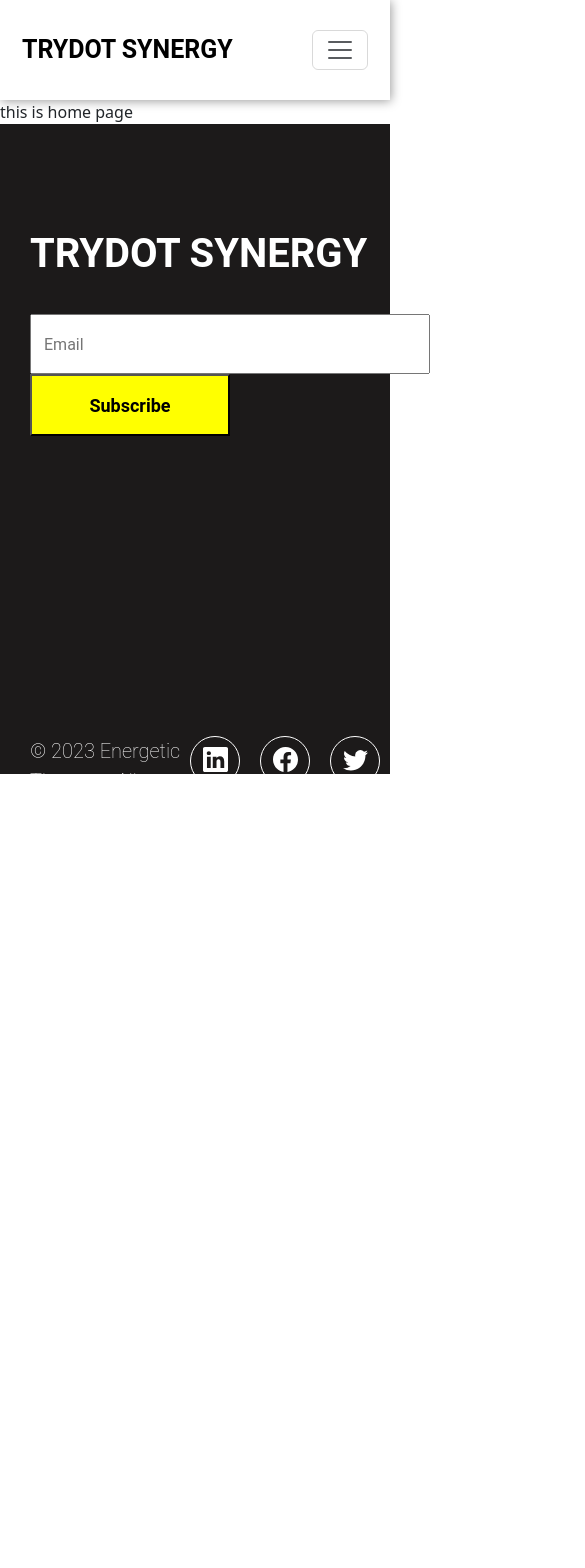
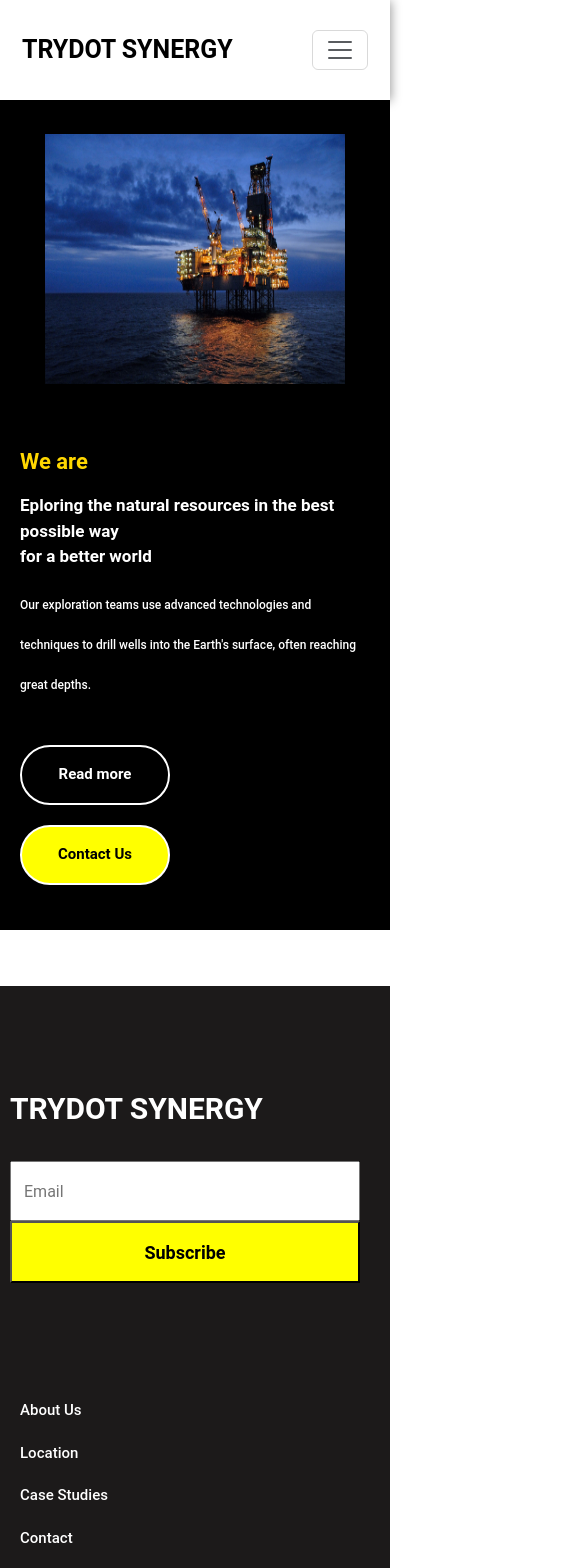
Before and after one commit to Anny85-code/trydot, a Next.js app: page / in a window 390 px wide. Shown: the top 1568 px of the page, 585 px wide, since content can reach past the window. Before the commit the page ends 844 px from the top, so only its background shows below. Built offline with nearby package versions, Linux system fonts and the light colour scheme.

Commit message:
:pencil2: Footer
Update footer for mobile

```diff
--- a/src/components/footer/Footer.module.scss
+++ b/src/components/footer/Footer.module.scss
@@ -4,6 +4,10 @@
   color: #fff;
   padding: 100px 30px;
   font-family: 'Roboto', sans-serif;
+
+  @media (max-width: 768px) {
+    height: 1450px;
+  }
 
   ul {
     list-style-type: none;
@@ -15,6 +19,10 @@
   display: flex;
   justify-content: space-between;
 
+  @media (max-width: 768px) {
+    flex-direction: column;
+  }
+
   ul:nth-child(1) {
     li {
       margin: 30px 0;
@@ -24,6 +32,11 @@
       font-weight: bolder;
       margin: 0;
       padding: 0;
+
+      @media (max-width: 768px) {
+        font-size: 30px;
+        margin-left: -20px;
+      }
     }
   }
 }
@@ -31,6 +44,10 @@
 .footer_inner2_cont {
   display: flex;
   justify-content: space-between;
+
+  @media (max-width: 768px) {
+    flex-direction: column;
+  }
 }
 
 .media_icon_cont {
@@ -57,6 +74,11 @@
     &::placeholder {
       padding: 0 10px;
     }
+
+    @media (max-width: 768px) {
+      width: 350px;
+      margin-left: -20px;
+    }
   }
 
   button {
@@ -66,17 +88,27 @@
     color: #000;
     font-size: 18px;
     font-weight: 600;
+
+    @media (max-width: 768px) {
+      width: 350px;
+      margin-left: -20px;
+    }
   }
 }
 
 .footer_inner2_cont {
   margin: 150px 0 20px 0;
 
-  ul:nth-child(1){
+  ul:nth-child(1) {
     li {
       font-size: 20px;
       font-weight: 200;
     }
+  }
+
+  @media (max-width: 768px) {
+    margin: 50px 0 20px 0;
+    font-size: 15px;
   }
 }
 
@@ -87,5 +119,10 @@
     margin: 30px 0;
     font-size: 18px;
     font-weight: 500;
+
+    @media (max-width: 768px) {
+      font-size: 15px;
+      margin: 20px -10px;
+    }
   }
 }
--- /dev/null
+++ b/src/components/landingPage/LandingPage.jsx
@@ -0,0 +1,38 @@
+import React from 'react';
+import Image from 'next/image';
+import bg from '../../../public/images/oil4.jpg';
+import styles from './LandingPage.module.scss';
+
+const LandingPage = () => {
+  return (
+    <div className={styles.landing_main_cont}>
+      <div className={styles.top_div_main_cont}>
+        <ul>
+          <li>We are</li>
+          <li>
+            Eploring the natural resources in the best possible way <br /> for a
+            better world
+          </li>
+          <li>
+            Our exploration teams use advanced technologies and techniques to
+            drill wells into the Earth&apos;s surface, often reaching great
+            depths.
+          </li>
+          <li>
+            <div className={styles.landingBtn_cont}>
+              <button>Read more</button>
+              <button>Contact Us</button>
+            </div>
+          </li>
+        </ul>
+        <ul>
+          <li>
+            <Image src={bg} height={700} width={800} alt="background image" />
+          </li>
+        </ul>
+      </div>
+    </div>
+  );
+}
+
+export default LandingPage;
--- /dev/null
+++ b/src/components/landingPage/LandingPage.module.scss
@@ -0,0 +1,126 @@
+.landing_main_cont {
+  font-family: 'Roboto', sans-serif;
+}
+
+.top_div_main_cont {
+  display: flex;
+  justify-content: space-between;
+  margin: 80px 0 0 0;
+
+  @media (max-width: 768px) {
+    flex-direction: column;
+    width: 390px;
+  }
+
+  ul {
+    list-style-type: none;
+    padding: 0;
+  }
+
+  ul:nth-child(1) {
+    height: 700px;
+    padding: 150px 40px;
+    background: #000;
+
+    @media (max-width: 768px) {
+      padding: 350px 20px;
+      height: 850px;
+    }
+
+    li {
+      margin: 15px 0;
+    }
+
+    li:nth-child(1) {
+      font-size: 22px;
+      font-weight: 600;
+      color: gold;
+    }
+
+    li:nth-child(2) {
+      font-size: 32px;
+      font-weight: 700;
+      color: #fff;
+
+      @media (max-width: 768px) {
+        font-size: 17px;
+      }
+    }
+
+    li:nth-child(3) {
+      font-size: 20px;
+      font-weight: 500;
+      color: #fff;
+      line-height: 40px;
+
+      @media (max-width: 768px) {
+        font-size: 12px;
+      }
+    }
+  }
+
+  ul:nth-child(2) {
+    @media (max-width: 768px) {
+      li {
+        img {
+          height: 250px;
+          width: 300px;
+          margin: -1400px 0 0 45px;
+        }
+      }
+    }
+  }
+}
+
+.landingBtn_cont {
+  display: flex;
+  gap: 20px;
+  margin: 40px 0;
+
+  @media (max-width: 768px) {
+    flex-direction: column;
+  }
+
+  button:nth-child(1) {
+    height: 60px;
+    width: 200px;
+    border-radius: 30px;
+    padding: 5px 20px;
+    background: #000;
+    color: #fff;
+    font-size: 18px;
+    font-weight: 600;
+    border: 2px solid #fff;
+
+    @media (max-width: 768px) {
+      width: 150px;
+      font-size: 15px;
+    }
+  }
+
+  button:nth-child(1):hover {
+    background: #fff;
+    color: #000;
+  }
+
+  button:nth-child(2) {
+    height: 60px;
+    width: 200px;
+    border-radius: 30px;
+    padding: 5px 20px;
+    background: yellow;
+    color: #000;
+    font-size: 18px;
+    font-weight: 600;
+    border: 2px solid #fff;
+
+    @media (max-width: 768px) {
+      width: 150px;
+      font-size: 15px;
+    }
+  }
+
+  button:nth-child(2):hover {
+    background: #fff;
+  }
+}
--- a/src/components/navbar/NavbarMain.module.scss
+++ b/src/components/navbar/NavbarMain.module.scss
@@ -5,6 +5,8 @@
   width: 100%;
   padding: 0 50px;
   font-family: 'Roboto', sans-serif;
+  position: fixed;
+  top: 0;
 
   @media (max-width: 768px) {
     padding: 0 10px;
@@ -54,6 +56,11 @@
   color: #fff;
   font-size: 18px;
   font-weight: 600;
+
+  &:hover {
+    background: yellow;
+    color: #000;
+  }
 }
 
 .nav_link_item {
--- a/src/pages/index.jsx
+++ b/src/pages/index.jsx
@@ -1,5 +1,6 @@
 import Head from 'next/head';
 import Layout from '../components/layout/Layout';
+import LandingPage from '../components/landingPage/LandingPage';
 
 
 export function Home() {
@@ -10,7 +11,7 @@ export function Home() {
           <title>Home Page</title>
         </Head>
         <div >
-        this is home page
+        <LandingPage />
         </div>
       </Layout>
     </>
```
Also changed, not shown: public/images/oil4.jpg (added).
